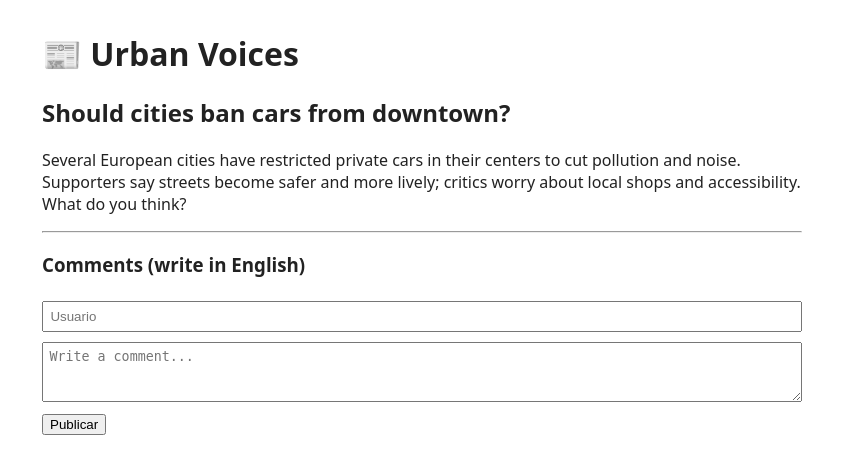
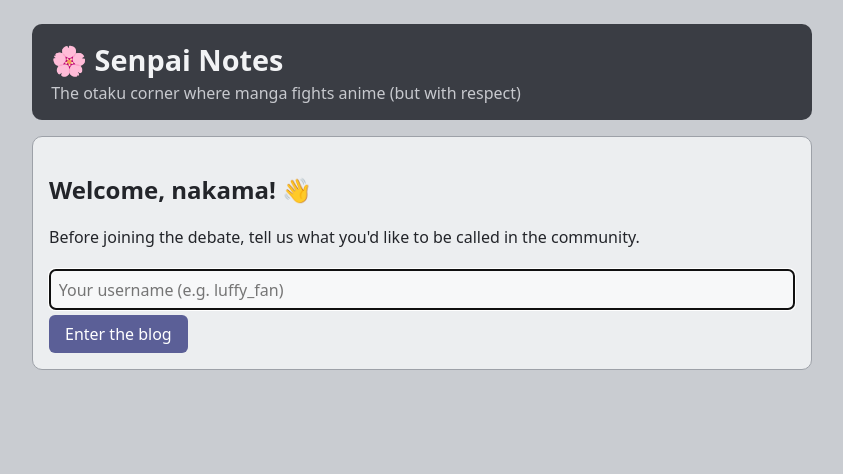
Before and after one commit to merinobranco10/blog-toxicidad-bert, a Flask app: page / in a window 1280 px wide. Shown: the top 474 px of the page, without its empty margins (218-1061 px from the left). Run offline with Flask 3, Linux system fonts and the light colour scheme.

Commit message:
Revamp index.html for AnimeGenZ blog

```diff
--- a/templates/index.html
+++ b/templates/index.html
@@ -1,34 +1,89 @@
 <!doctype html>
-<html lang="es"><head><meta charset="utf-8"><title>Blog Vigía</title>
+<html lang="en"><head><meta charset="utf-8">
+<meta name="viewport" content="width=device-width, initial-scale=1">
+<title>AnimeGenZ</title>
 <style>
- body{font-family:system-ui;max-width:760px;margin:2rem auto;padding:0 1rem;color:#222}
- .c{border:1px solid #ddd;border-radius:8px;padding:.8rem;margin:.6rem 0}
- .tox{border-color:#c0392b;background:#fdecea}
- .alerta{background:#fff3cd;border:1px solid #e0a800;padding:.8rem;border-radius:8px;margin:1rem 0}
- .ban{background:#f8d7da;border-color:#c0392b}
- small{color:#555} input,textarea{width:100%;margin:.3rem 0;padding:.4rem;box-sizing:border-box}
-</style></head><body>
-<h1>📰 Urban Voices</h1>
-<h2>Should cities ban cars from downtown?</h2>
-<p>Several European cities have restricted private cars in their centers to cut pollution and noise. Supporters say streets become safer and more lively; critics worry about local shops and accessibility. What do you think?</p>
-<hr><h3>Comments (write in English)</h3>
+ :root{--fondo:#c9ccd1;--tarjeta:#eceef0;--borde:#9da1a8;--texto:#23252a;--acento:#5b5f97}
+ body{font-family:system-ui,sans-serif;background:var(--fondo);color:var(--texto);margin:0}
+ .wrap{max-width:780px;margin:0 auto;padding:1.5rem 1rem 3rem}
+ header{background:#3a3d44;color:#f2f3f5;padding:1rem 1.2rem;border-radius:10px}
+ header h1{margin:0;font-size:1.8rem} header p{margin:.2rem 0 0;color:#c7c9ce}
+ .tarjeta{background:var(--tarjeta);border:1px solid var(--borde);border-radius:10px;padding:1rem;margin:1rem 0}
+ .barra{display:flex;justify-content:space-between;align-items:center;gap:.5rem}
+ .perfil{display:flex;align-items:center;gap:.6rem}
+ .avatar{width:38px;height:38px;border-radius:50%;background:#8b8f98;flex:none;display:block}
+ input,textarea{width:100%;padding:.55rem;margin:.3rem 0;box-sizing:border-box;border:1px solid var(--borde);border-radius:6px;background:#f7f8f9;font:inherit}
+ button{background:var(--acento);color:#fff;border:0;border-radius:6px;padding:.5rem 1rem;cursor:pointer;font:inherit}
+ button.sec{background:#6f737b}
+ button:disabled,textarea:disabled{opacity:.5;cursor:not-allowed}
+ .aviso{border-radius:8px;padding:.7rem .9rem;margin:.6rem 0;border:1px solid}
+ .alerta{background:#fff1c2;border-color:#d9a400}
+ .ban{background:#f6c9cc;border-color:#b3262e;font-weight:600}
+ .info{background:#dbe4f3;border-color:#6d89bd}
+ .c{display:flex;gap:.7rem;background:var(--tarjeta);border:1px solid var(--borde);border-radius:10px;padding:.8rem;margin:.6rem 0}
+ .c.tox{border-color:#b3262e;background:#efd3d5}
+ .c p{margin:.3rem 0}.c small{color:#4b4e55}
+</style></head><body><div class="wrap">
 
-{% if aviso %}<div class="alerta {{ 'ban' if aviso.ban }}">{{ aviso.texto }}</div>{% endif %}
-{% if error %}<div class="alerta">ℹ️ {{ error }}</div>{% endif %}
+<header>
+  <h1>🌸 Senpai Notes</h1>
+  <p>The otaku corner where manga fights anime (but with respect)</p>
+</header>
 
-<form method="post">
-  <input name="usuario" placeholder="Usuario" required>
-  <textarea name="texto" rows="3" placeholder="Write a comment..."></textarea>
-  <button>Publicar</button>
-</form>
+{% with msgs = get_flashed_messages(with_categories=true) %}
+  {% for cat, m in msgs %}<div class="aviso {{ cat }}">{{ m }}</div>{% endfor %}
+{% endwith %}
+
+{% if not usuario %}
+<div class="tarjeta">
+  <h2>Welcome, nakama! 👋</h2>
+  <p>Before joining the debate, tell us what you'd like to be called in the community.</p>
+  <form method="post" action="/entrar">
+    <input name="usuario" placeholder="Your username (e.g. luffy_fan)" maxlength="20" required autofocus>
+    <button>Enter the blog</button>
+  </form>
+</div>
+
+{% else %}
+<div class="tarjeta barra">
+  <div class="perfil">
+    <svg class="avatar" viewBox="0 0 40 40"><circle cx="20" cy="15" r="7" fill="#eceef0"/><path d="M5 38c1-9 7-13 15-13s14 4 15 13z" fill="#eceef0"/></svg>
+    <b>@{{ usuario }}</b>
+    {% if strikes.get(usuario, 0) > 0 %}<small>· strikes: {{ strikes[usuario] }}/{{ max_strikes }}</small>{% endif %}
+  </div>
+  <form method="post" action="/salir"><button class="sec">Change user</button></form>
+</div>
+
+<div class="tarjeta">
+  <h2>🔥 Is the manga always better than the anime?</h2>
+  <p>The debate is on! Some swear every panel is sacred; others say that without
+  an epic opening and a good fandub there is no life. And you, which side are you on?
+  Tell us below, but watch out: our AI moderator has hawk eyes and
+  does not forgive insults (¬_¬).</p>
+</div>
+
+<div class="tarjeta">
+  {% if baneado %}
+    <div class="aviso ban">🚫 You have been banned for repeated violations. You can no longer comment.</div>
+  {% endif %}
+  <form method="post" action="/comentar">
+    <textarea name="texto" rows="3" placeholder="Write your comment..." {{ 'disabled' if baneado }}></textarea>
+    <button {{ 'disabled' if baneado }}>Post</button>
+  </form>
+</div>
 
 {% for c in comentarios|reverse %}
 <div class="c {{ 'tox' if c.toxico }}">
-  <b>@{{ c.usuario }}</b> <small>{{ c.hora }}</small>
-  <p>{{ c.mostrado }}</p>
-  <small>🔎 Análisis: {{ c.analisis.etiqueta }} · prob. tóxico {{ '%.1f'|format(c.analisis.prob_toxico*100) }}%
-   · confianza {{ '%.1f'|format(c.analisis.confianza*100) }}% · umbral {{ c.analisis.umbral }}
-   {% if c.toxico %}· infracciones de @{{ c.usuario }}: {{ strikes[c.usuario] }}/{{ max_strikes }}{% endif %}</small>
+  <svg class="avatar" viewBox="0 0 40 40"><circle cx="20" cy="15" r="7" fill="#eceef0"/><path d="M5 38c1-9 7-13 15-13s14 4 15 13z" fill="#eceef0"/></svg>
+  <div>
+    <b>@{{ c.usuario }}</b> <small>{{ c.hora }}</small>
+    <p>{{ c.mostrado }}</p>
+    <small>🔎 Analysis: {{ 'Toxic' if c.toxico else 'Not toxic' }} · toxic prob. {{ '%.1f'|format(c.analisis.prob_toxico*100) }}%
+      · confidence {{ '%.1f'|format(c.analisis.confianza*100) }}% · threshold {{ c.analisis.umbral }}
+      {% if c.toxico %}· strikes for @{{ c.usuario }}: {{ strikes[c.usuario] }}/{{ max_strikes }}{% endif %}</small>
+  </div>
 </div>
 {% endfor %}
-</body></html>
+{% endif %}
+
+</div></body></html>
```
